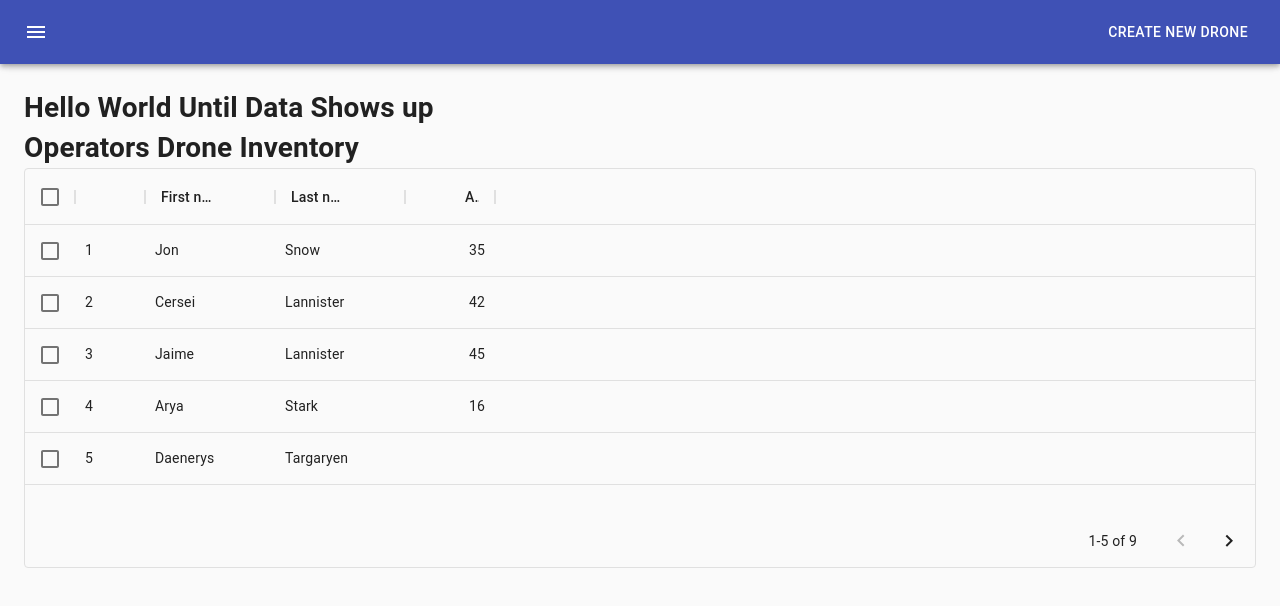
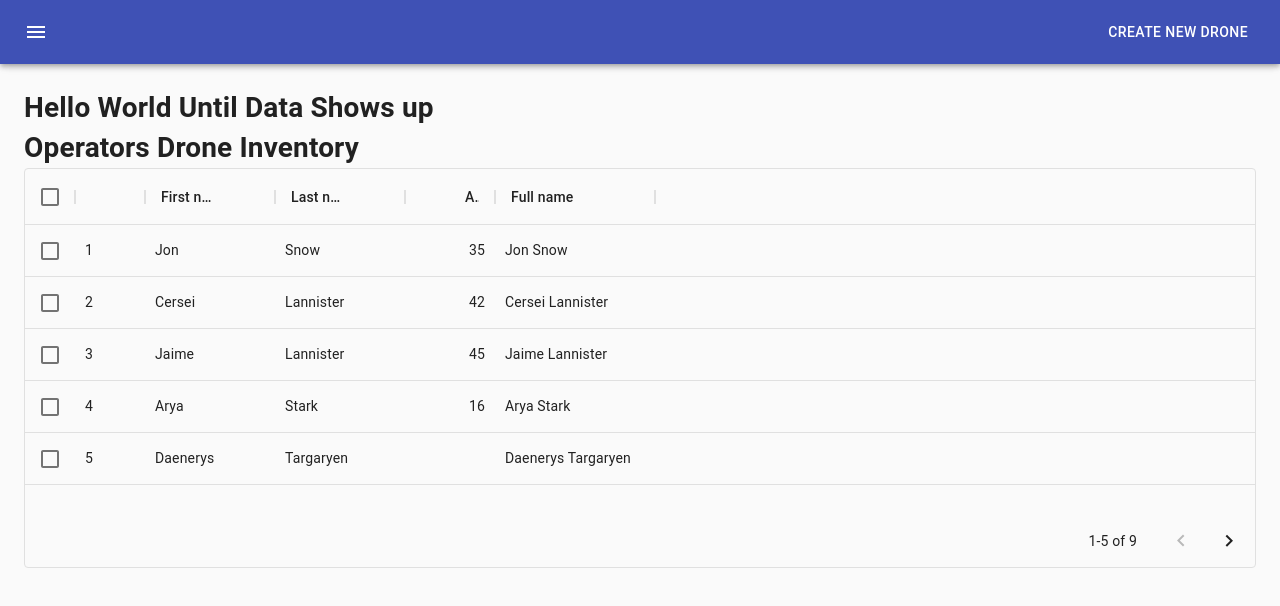
Before and after one commit to CodingTemple/operators61-react-drone-inventory, a React (Create React App) app: page /dashboard in a window 1280 px wide. Shown: the top 606 px of the page. Built offline with nearby package versions, Linux system fonts and the light colour scheme.

Commit message:
fixed valueGetter for fullName col in DT

```diff
--- a/src/components/DataTable/DataTable.tsx
+++ b/src/components/DataTable/DataTable.tsx
@@ -1,13 +1,25 @@
-import React from 'react';
-import { DataGrid, GridColDef, GridValueGetterParams } from '@material-ui/data-grid'
-
+import * as React from 'react';
+import { DataGrid, GridColDef, GridValueGetterParams } from '@material-ui/data-grid';
 
 const columns: GridColDef[] = [
   { field: 'id', headerName: 'ID', width: 70 },
   { field: 'firstName', headerName: 'First name', width: 130 },
   { field: 'lastName', headerName: 'Last name', width: 130 },
-    { field:'age', headerName: 'Age', type: 'number', width: 90 }
-
+  {
+    field: 'age',
+    headerName: 'Age',
+    type: 'number',
+    width: 90,
+  },
+  {
+    field: 'fullName',
+    headerName: 'Full name',
+    description: 'This column has a value getter and is not sortable.',
+    sortable: false,
+    width: 160,
+    valueGetter: (params: GridValueGetterParams) =>
+      `${params.getValue(params.id,'firstName') || ''} ${params.getValue(params.id,'lastName') || ''}`,
+  },
 ];
 
 const rows = [
```
Lines whose indentation alone changed are shown as unchanged.
